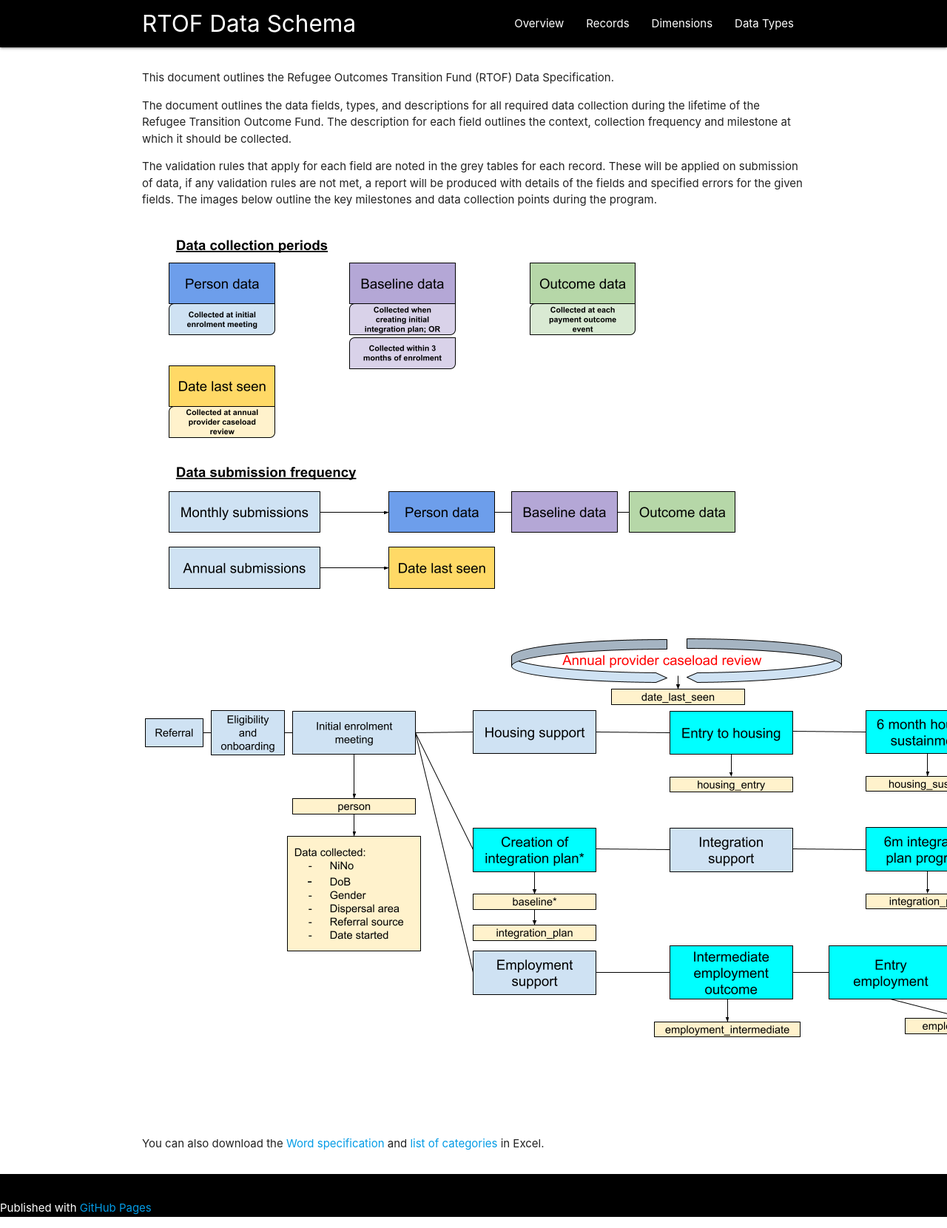
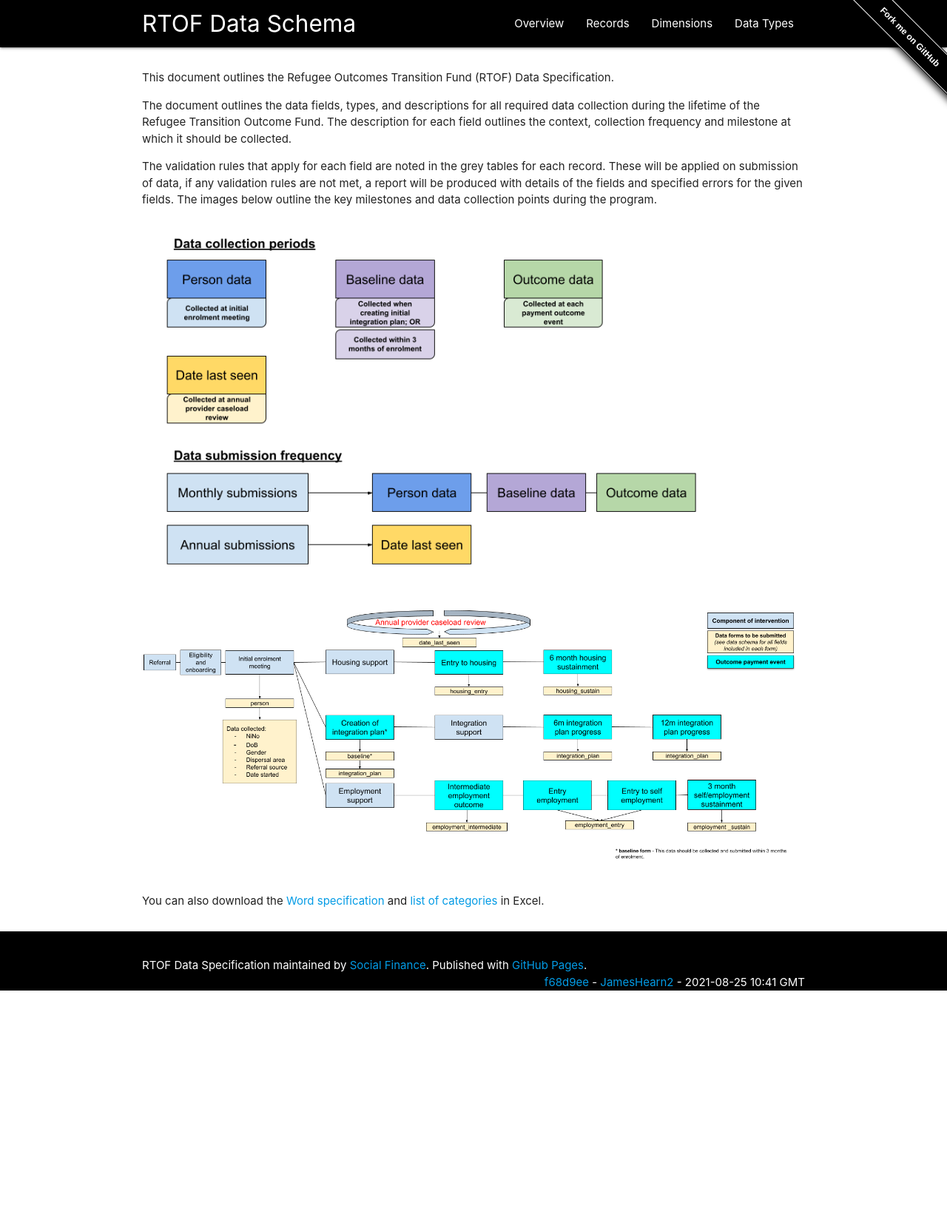
Before and after one commit to SocialFinanceDigitalLabs/RTOF-specification, a Jekyll site: the page built from index.md, in a window 1280 px wide. Shown: the whole page at 74% size. Built offline with Jekyll 4.4.1, drawn with Linux system fonts in a browser that asks for light colours; after the commit the page ends 1359 px from its top, so only the background shows below that.

Commit message:
Update from https://github.com/SocialFinanceDigitalLabs/rtof-data-model/commit/f68d9eeac247b4b04974b891cbcc93e0b09f8e5e

```diff
--- a/_layouts/default.html
+++ b/_layouts/default.html
@@ -7,7 +7,7 @@
     <meta name="viewport" content="width=device-width, initial-scale=1.0"/>
     <link href="https://fonts.googleapis.com/icon?family=Material+Icons" rel="stylesheet">
     <link type="text/css" rel="stylesheet" href="https://cdnjs.cloudflare.com/ajax/libs/materialize/1.0.0/css/materialize.min.css"  media="screen,projection"/>
-    <!-- <link rel="stylesheet" type="text/css" media="screen" href="{{ '/assets/css/style.css?v=' | append: site.github.build_revision | relative_url }}"> -->
+    <link rel="stylesheet" type="text/css" media="screen" href="{{ '/assets/css/site.css?v=' | append: site.github.build_revision | relative_url }}">
     {% seo %}
   </head>
 
@@ -36,11 +36,25 @@
 
     <!-- FOOTER  -->
     <footer class="page-footer black">
-        {% if site.github.is_project_page %}
-        <p class="copyright">{{ site.title | default: site.github.repository_name }} maintained by <a href="{{ site.github.owner_url }}">{{ site.github.owner_name }}</a></p>
-        {% endif %}
-        <p>Published with <a href="https://pages.github.com">GitHub Pages</a></p>
+      <div class="container">
+        <div class="row">
+          <p>
+            {{ site.title | default: site.github.repository_name }} maintained by
+            <a href="https://www.socialfinance.org.uk/">Social Finance</a>.
+            Published with <a href="https://pages.github.com">GitHub Pages</a>.
+            <span class="right">
+              <a href="https://github.com/SocialFinanceDigitalLabs/rtof-data-model/commit/{{site.data.git.git_hexsha}}">{{site.data.git.git_hexsha | truncate: 7, ""}}</a>
+              - <a href="https://github.com/{{site.data.git.git_committer_name}}">{{site.data.git.git_committer_name}}</a>
+              - {{site.data.git.git_committed_date}}
+            </span>
+        </p>
+        </div>
+      </div>
     </footer>
+
+    <span class="forkongithub">
+        <a href="https://github.com/SocialFinanceDigitalLabs/rtof-data-model">Fork me on GitHub</a>
+    </span>
 
     <script type="text/javascript" src="https://cdnjs.cloudflare.com/ajax/libs/materialize/1.0.0/js/materialize.min.js"></script>
     <script type="text/javascript" src="{{ '/assets/js/index.js?v=' | append: site.github.build_revision | relative_url }}"></script>
--- /dev/null
+++ b/assets/css/site.css
@@ -0,0 +1,71 @@
+img {
+  max-width: 100%
+}
+
+.forkongithub a {
+    background: #000;
+    color: #fff;
+    text-decoration: none;
+    font-family: arial, sans-serif;
+    text-align: center;
+    font-weight: bold;
+    padding: 5px 40px;
+    font-size: .8rem;
+    line-height: 2rem;
+    position: relative;
+    transition: 0.5s;
+}
+
+.forkongithub a:hover {
+    background: cornflowerblue;
+    color: #fff;
+}
+
+.forkongithub a::before, .forkongithub a::after {
+    content: "";
+    width: 100%;
+    display: block;
+    position: absolute;
+    top: 1px;
+    left: 0;
+    height: 1px;
+    background: #fff;
+}
+
+.forkongithub a::after {
+    bottom: 1px;
+    top: auto;
+}
+
+.forkongithub {
+    position: fixed;
+    display: block;
+    top: 0;
+    right: 0;
+    width: 200px;
+    overflow: hidden;
+    height: 200px;
+    z-index: 9999;
+}
+
+.forkongithub a {
+    width: 200px;
+    position: absolute;
+    top: 30px;
+    left: 50px;
+    transform: rotate(45deg);
+    -webkit-transform: rotate(45deg);
+    -ms-transform: rotate(45deg);
+    -moz-transform: rotate(45deg);
+    -o-transform: rotate(45deg);
+    box-shadow: 4px 4px 10px rgba(0, 0, 0, 0.8);
+}
+
+@media screen and (max-width: 600px) {
+    .forkongithub a {
+        font-size: 0.5rem;
+        line-height: 1rem;
+        top: 30px;
+        left: 60px;
+    }
+}
```
Also changed, not shown: _data/git.yml (added, +11 -0 lines), 3 other files.
